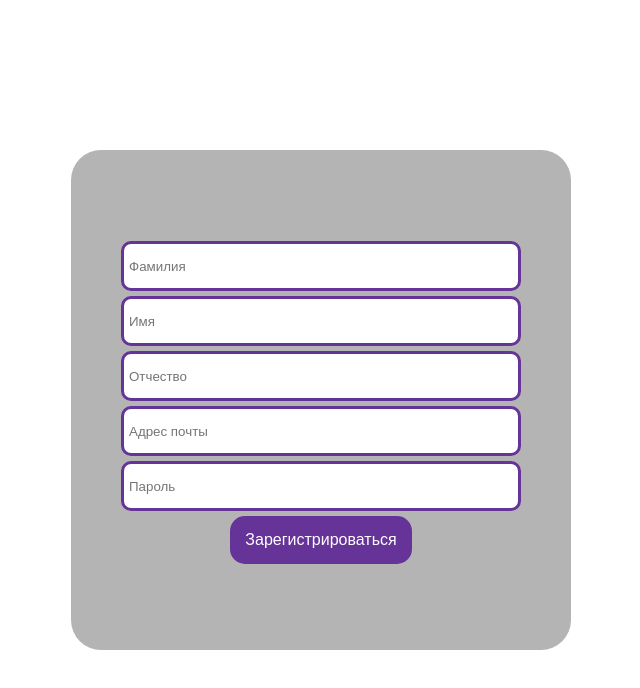
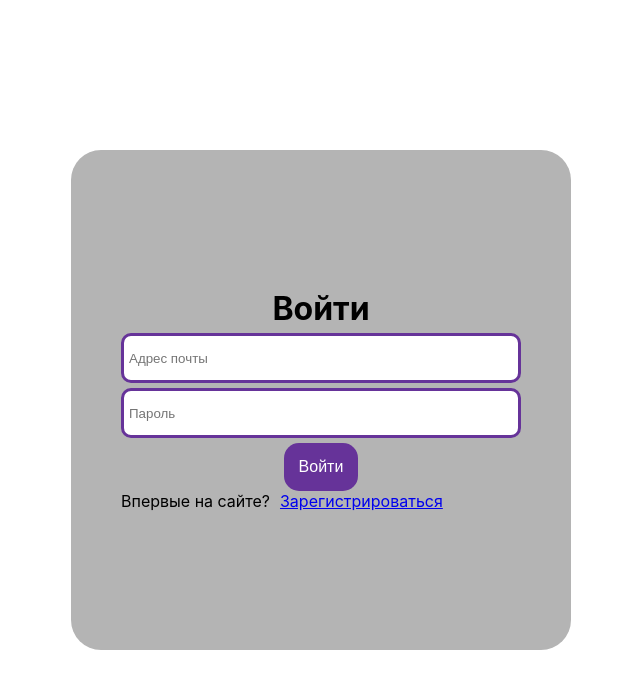
Before and after one commit to InternetTechTeam/VEEEKTOR_web_client, a React (Create React App) app: page / in a window 1280 px wide. Shown: the top 688 px of the page, without its empty margins (319-959 px from the left). Built offline with nearby package versions, Linux system fonts and the light colour scheme.

Commit message:
add layout for authorization

```diff
--- /dev/null
+++ b/src/components/SIgnInForm/SignInForm.jsx
@@ -0,0 +1,23 @@
+import Input from '../UI/Input/Input';
+import Button from '../UI/Button/Button';
+import { Link } from 'react-router-dom';
+
+const SignInForm = () => {
+  return (
+    <div>
+        <h1>Войти</h1>
+        <form>
+            <Input name='mail' type="email" placeholder='Адрес почты'/>
+            <Input name='pass' type="password" placeholder='Пароль'/>
+            <Button>Войти</Button>
+        </form>
+        <div style={{display: 'flex'}}>
+                <p style={{marginRight: '10px'}}>Впервые на сайте?</p>
+                <Link to={'/sign_up'}>Зарегистрироваться</Link>
+        </div>
+    </div>
+
+  )
+}
+
+export default SignInForm;
--- /dev/null
+++ b/src/components/SignUpForm/SignUpForm.jsx
@@ -0,0 +1,26 @@
+import React from 'react';
+import Input from '../UI/Input/Input';
+import Button from '../UI/Button/Button';
+import { Link } from 'react-router-dom';
+
+const SignUpForm = () => {
+  return (
+<div className="">
+    <h1>Зарегистрироваться</h1>
+    <form>
+    <Input name='name' type="text" placeholder='Имя'/>
+    <Input name='surname' type="text" placeholder='Фамилия'/>
+    <Input name='patronymic' type="text" placeholder='Отчество'/>
+    <Input name='mail' type="email" placeholder='Адрес почты'/>
+    <Input name='pass' type="password" placeholder='Пароль'/>
+    <Button>Зарегистрироваться</Button>
+    </form>
+    <div style={{display: 'flex'}}>
+            <p style={{marginRight: '10px'}}>Уже зарегистрированы?</p>
+            <Link to={'/'}>Войти</Link>
+    </div>
+</div>
+  )
+}
+
+export default SignUpForm;
--- a/src/components/pages/AuthorizationPage/AuthorizationPage.jsx
+++ b/src/components/pages/AuthorizationPage/AuthorizationPage.jsx
@@ -2,20 +2,19 @@ import React from 'react';
 import classes from './AuthorizationPage.module.scss';
 import Input from '../../UI/Input/Input';
 import Button from '../../UI/Button/Button';
+import { Route, Routes } from 'react-router-dom';
+import SignUpForm from '../../SignUpForm/SignUpForm';
+import SignInForm from '../../SIgnInForm/SignInForm';
 
 const AuthorizationPage = () => {
   return (
     <div className={classes.authorization}>
       <div className={classes.content}>
-        <form>
-            <Input name='surname' type="text" placeholder='Фамилия'/>
-            <Input name='name' type="text" placeholder='Имя'/>
-            <Input name='patronymic' type="text" placeholder='Отчество'/>
-            <Input name='mail' type="email" placeholder='Адрес почты'/>
-            <Input name='pass' type="password" placeholder='Пароль'/>
-            <Button>Зарегистрироваться</Button>
-            {/* <a href="#" className={classes.forgot}>Забыли пароль?</a> */}
-        </form>
+        <Routes>
+          <Route path='/sign_up' element={<SignUpForm/>}/>
+          <Route path='/' element={<SignInForm/>}/>
+        </Routes>
+
       </div>
     </div>
   )
--- a/src/index.jsx
+++ b/src/index.jsx
@@ -2,9 +2,12 @@ import React from 'react';
 import ReactDOM from 'react-dom/client';
 import './index.scss';
 import App from './App';
+import { BrowserRouter } from 'react-router-dom';
 
 
 const root = ReactDOM.createRoot(document.getElementById('root'));
 root.render(
-  <App />
+  <BrowserRouter>
+    <App></App>
+  </BrowserRouter>
 );
```
